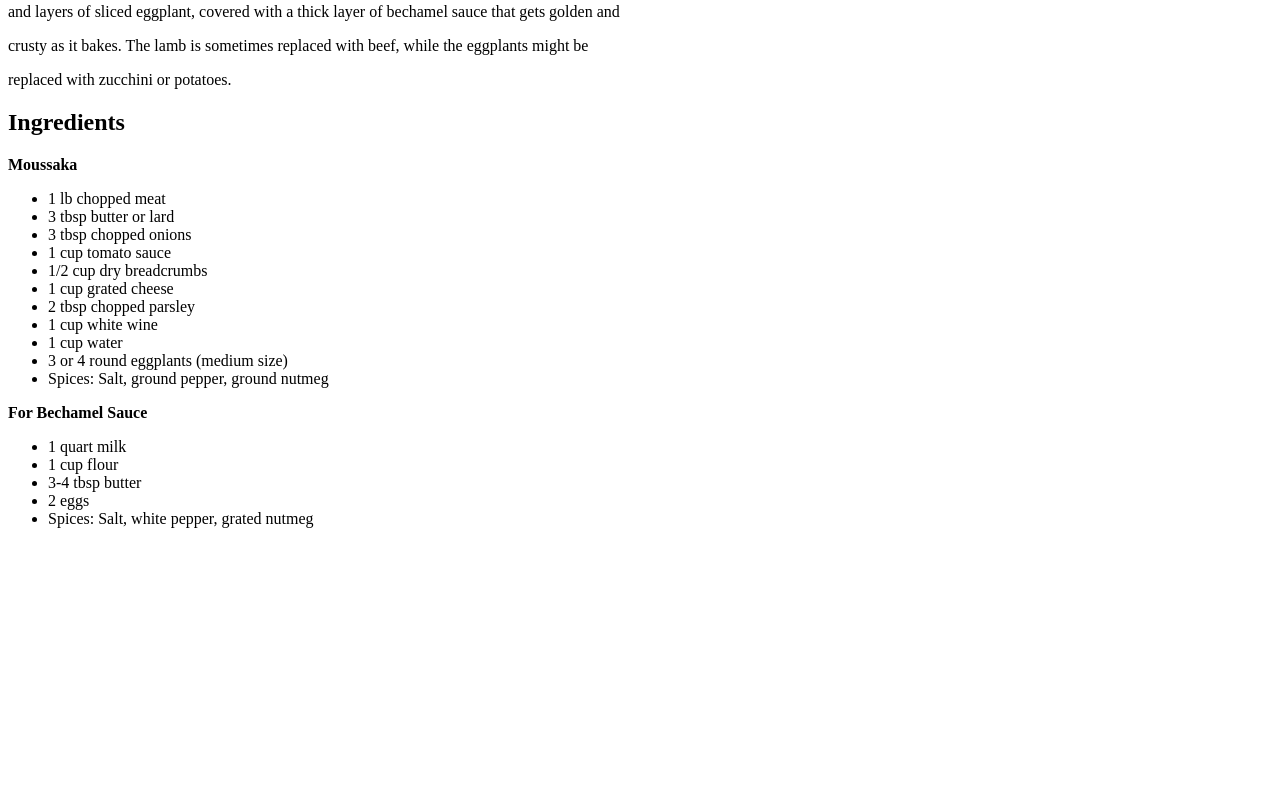
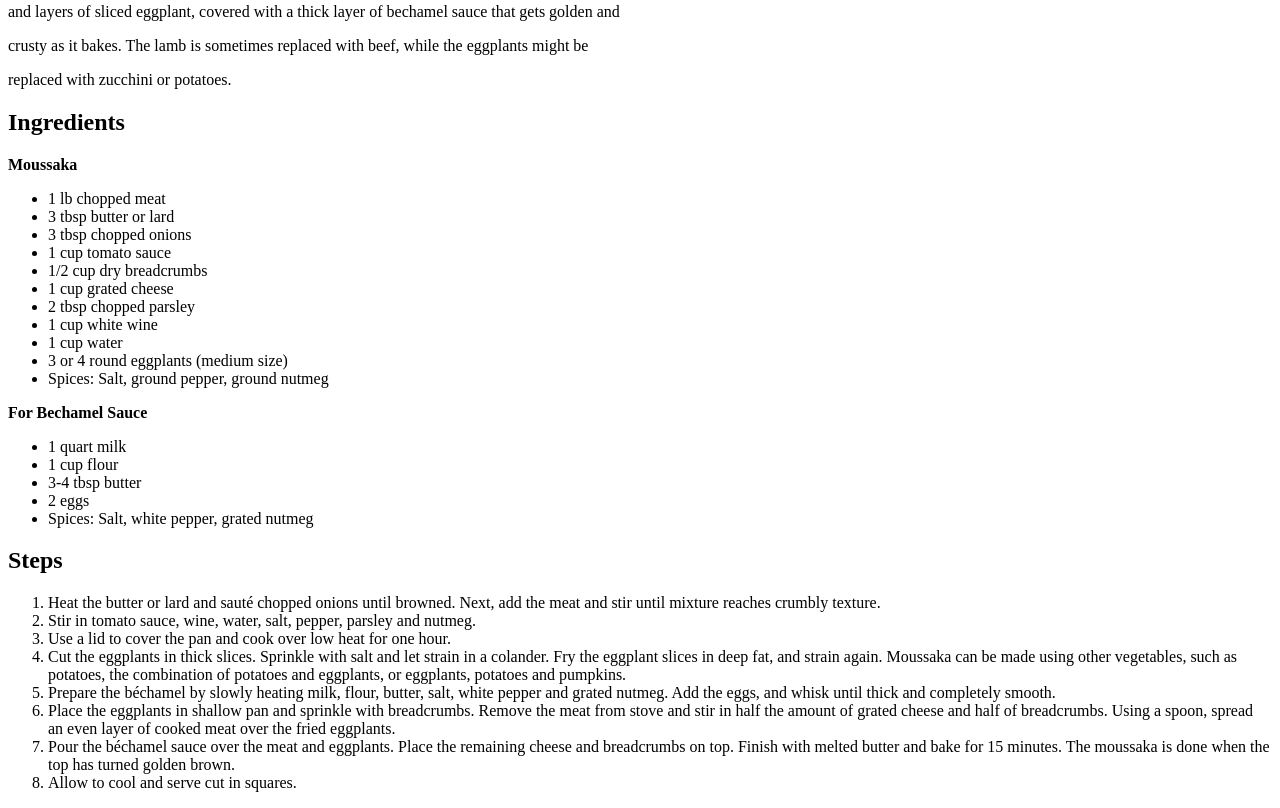
Before and after one commit to fk1313/odin-recipes, a plain HTML site: page recipes/Moussaka.html in a window 1280 px wide. Shown: the part 587-1395 px from the top of the page. Before the commit the page ends 1131 px from the top, so only its background shows below. Drawn offline with Linux system fonts and the light colour scheme.

Commit message:
Added Steps sections and finished project

```diff
--- a/recipes/Moussaka.html
+++ b/recipes/Moussaka.html
@@ -36,6 +36,17 @@
         <li>2 eggs</li>
         <li>Spices: Salt, white pepper, grated nutmeg</li>
     </ul>
+    <h2>Steps</h2>
+    <ol>
+        <li>Heat the butter or lard and sauté chopped onions until browned. Next, add the meat and stir until mixture reaches crumbly texture.</li>
+        <li>Stir in tomato sauce, wine, water, salt, pepper, parsley and nutmeg.</li>
+        <li>Use a lid to cover the pan and cook over low heat for one hour.</li>
+        <li>Cut the eggplants in thick slices. Sprinkle with salt and let strain in a colander. Fry the eggplant slices in deep fat, and strain again. Moussaka can be made using other vegetables, such as potatoes, the combination of potatoes and eggplants, or eggplants, potatoes and pumpkins.</li>
+        <li>Prepare the béchamel by slowly heating milk, flour, butter, salt, white pepper and grated nutmeg. Add the eggs, and whisk until thick and completely smooth.</li>
+        <li>Place the eggplants in shallow pan and sprinkle with breadcrumbs. Remove the meat from stove and stir in half the amount of grated cheese and half of breadcrumbs. Using a spoon, spread an even layer of cooked meat over the fried eggplants.</li>
+        <li>Pour the béchamel sauce over the meat and eggplants. Place the remaining cheese and breadcrumbs on top. Finish with melted butter and bake for 15 minutes. The moussaka is done when the top has turned golden brown.</li>
+        <li>Allow to cool and serve cut in squares.</li>
+    </ol>
 </body>
 
 </html>
```
Also changed, not shown: recipes/Souvlaki.html (+8 -0 lines), recipes/TraditionalGyros.html (+8 -1 lines).
